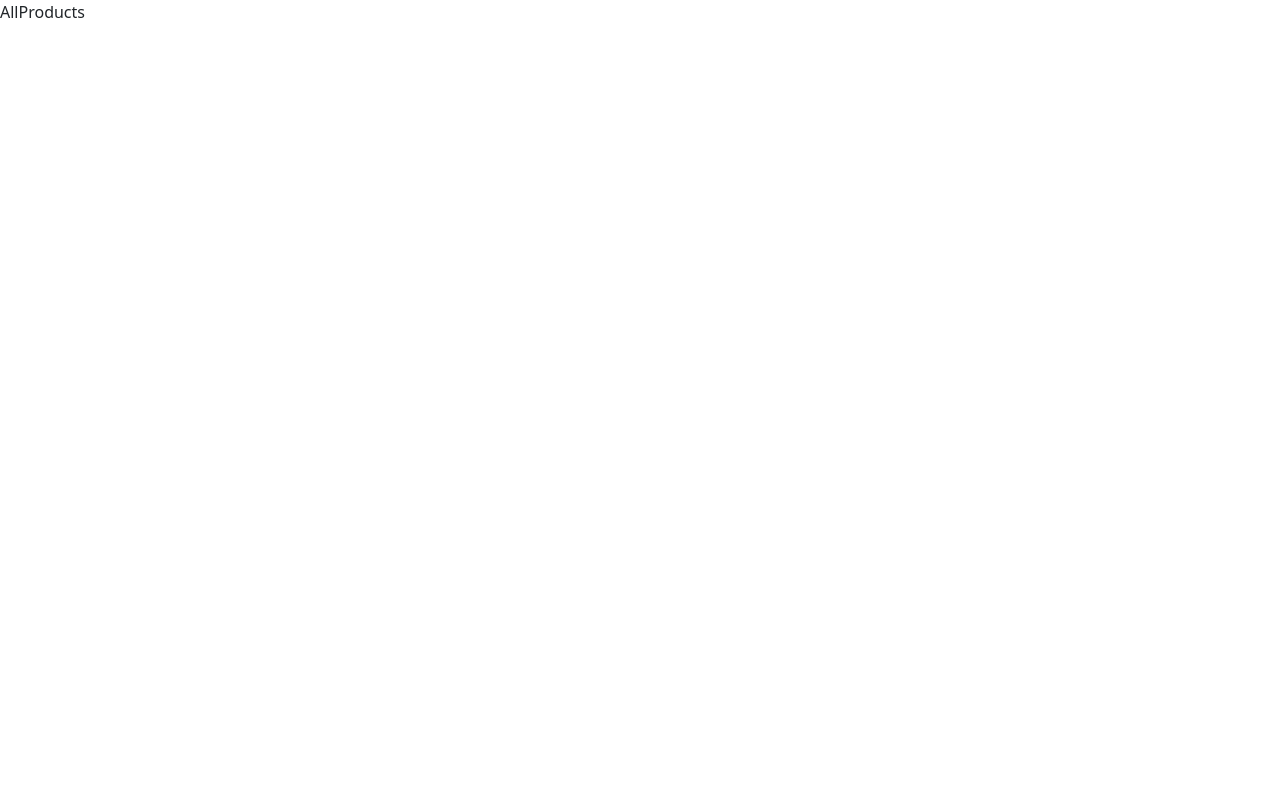
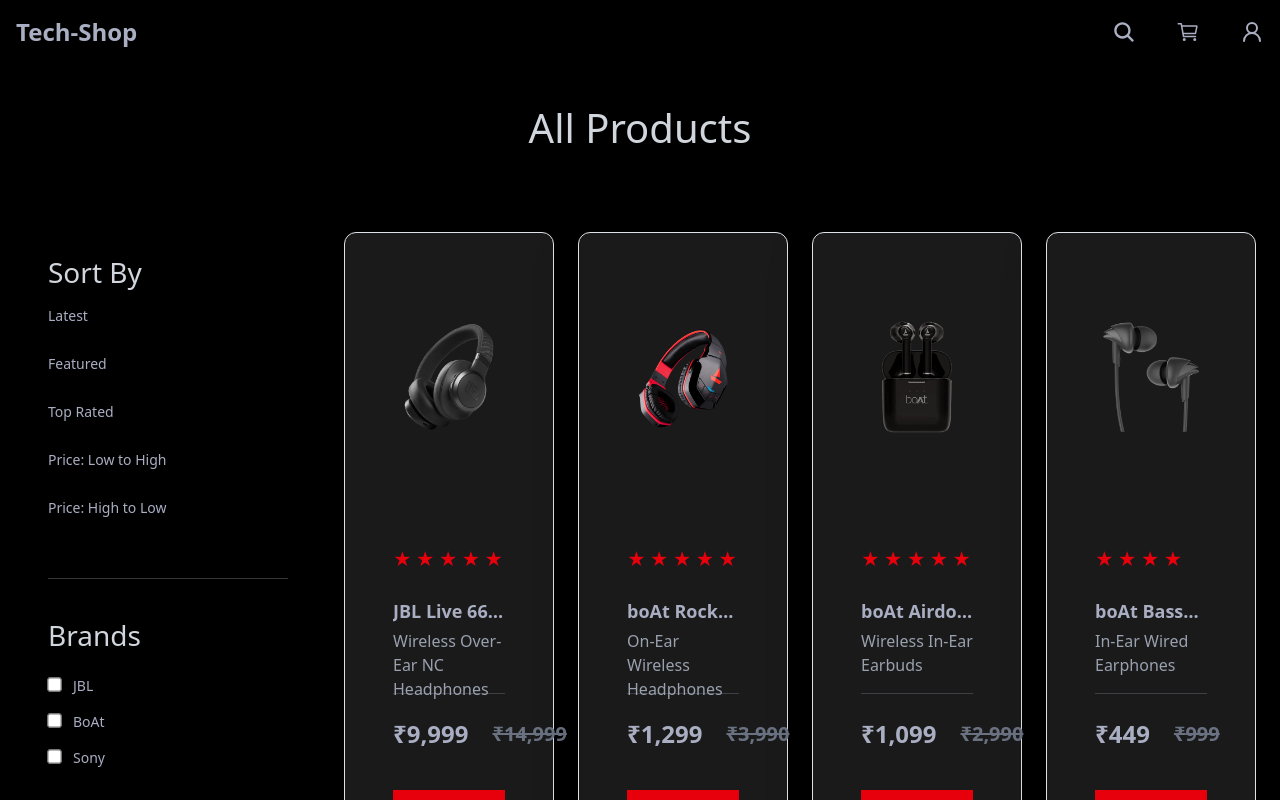
Before and after one commit to AnanthaSayanam17/tech-shop, a React (Vite) app: page /products in a window 1280 px wide. Shown: the top 800 px of the page. Built offline with nearby package versions, Linux system fonts and the light colour scheme.

Commit message:
All Products Page

```diff
--- /dev/null
+++ b/src/Components/AllProduct.jsx
@@ -0,0 +1,236 @@
+import React, { useMemo, useState } from "react";
+import productsData from "../data/productsData";
+import TopProduct from "../Components/TopProduct";
+import { Link } from "react-router-dom";
+
+const AllProduct = () => {
+  const [sortBy, setSortBy] = useState("");
+  const [selectedBrands, setSelectedBrands] = useState([]);
+  const [selectedCategories, setSelectedCategories] = useState([]);
+  const [priceRange, setPriceRange] = useState(19990);
+  const [sidebarOpen, setSidebarOpen] = useState(false);
+
+  const handleCheckboxChange = (value, setter, state) => {
+    setter(
+      state.includes(value)
+        ? state.filter((item) => item !== value)
+        : [...state, value]
+    );
+  };
+
+  const filteredProducts = useMemo(() => {
+    let filtered = [...productsData];
+    if (selectedBrands.length) {
+      filtered = filtered.filter((p) =>
+        selectedBrands.includes(p.brand.toLowerCase())
+      );
+    }
+    if (selectedCategories.length) {
+      filtered = filtered.filter((p) =>
+        selectedCategories.includes(p.category.toLowerCase())
+      );
+    }
+    filtered = filtered.filter((p) => p.finalPrice <= priceRange);
+
+    switch (sortBy) {
+      case "latest":
+        filtered.sort((a, b) => b.id - a.id);
+        break;
+      case "featured":
+        filtered = filtered.filter((p) => p.tag === "hero-product");
+        break;
+      case "top-rated":
+        filtered = filtered.filter((p) => p.rateCount === 5);
+        break;
+      case "low-high":
+        filtered.sort((a, b) => a.finalPrice - b.finalPrice);
+        break;
+      case "high-low":
+        filtered.sort((a, b) => b.finalPrice - a.finalPrice);
+        break;
+      default:
+        break;
+    }
+    return filtered;
+  }, [sortBy, selectedBrands, selectedCategories, priceRange]);
+
+  return (
+    <div className="min-h-screen bg-black text-gray-300 px-4 sm:px-6 lg:px-10 py-10">
+      <h1
+        className="text-center text-3xl font-bold mb-8"
+        style={{ marginBottom: "5rem" }}
+      >
+        All Products
+      </h1>
+      <div className="lg:hidden mb-6 flex justify-end">
+        <button
+          onClick={() => setSidebarOpen(true)}
+          className="bg-red-600 text-white px-6 py-2 rounded-full font-medium shadow-lg hover:bg-red-700 transition-all"
+        >
+          Sort & Filter
+        </button>
+      </div>
+      <div className="flex gap-8">
+        <aside
+          className={`fixed inset-0 z-50 bg-black bg-opacity-95 p-6 overflow-y-auto transform transition-transform duration-300
+            lg:relative lg:translate-x-0 lg:block
+            ${sidebarOpen ? "translate-x-0" : "-translate-x-full"}
+            w-72 h-full lg:h-[80vh] shadow-2xl lg:shadow-none lg:sticky lg:top-20`}
+        >
+          <div className="flex justify-end lg:hidden mb-4">
+            <button
+              onClick={() => setSidebarOpen(false)}
+              className="text-white text-3xl font-light hover:text-red-600"
+            >
+              ×
+            </button>
+          </div>
+
+          <style>
+            {`
+              aside::-webkit-scrollbar { width: 6px; }
+              aside::-webkit-scrollbar-track { background: #1a1a1a; }
+              aside::-webkit-scrollbar-thumb { background-color: #333; border-radius: 10px; }
+            `}
+          </style>
+
+          <div className="flex flex-col gap-6">
+            <div className="flex flex-col gap-1">
+              <h3 className="text-xs text-gray-400 font-medium text-left">
+                Sort By
+              </h3>
+              {[
+                ["latest", "Latest"],
+                ["featured", "Featured"],
+                ["top-rated", "Top Rated"],
+                ["low-high", "Price: Low to High"],
+                ["high-low", "Price: High to Low"],
+              ].map(([value, label]) => (
+                <p
+                  key={value}
+                  onClick={() => {
+                    setSortBy(value);
+                    if (window.innerWidth < 1024) setSidebarOpen(false);
+                  }}
+                  className={`text-sm cursor-pointer transition-colors py-1 ${
+                    sortBy === value
+                      ? "text-red-600 font-semibold"
+                      : "text-[#a9aec2] hover:text-red-600"
+                  }`}
+                >
+                  {label}
+                </p>
+              ))}
+            </div>
+
+            <hr className="border-gray-800" />
+
+            <div className="flex flex-col gap-3">
+              <h3 className="text-xs text-gray-400 font-medium text-left">
+                Brands
+              </h3>
+              {["JBL", "BoAt", "Sony"].map((brand) => (
+                <label
+                  key={brand}
+                  className="flex items-center gap-3 cursor-pointer text-sm text-[#a9aec2] hover:text-red-600 transition-colors"
+                >
+                  <input
+                    type="checkbox"
+                    checked={selectedBrands.includes(brand.toLowerCase())}
+                    onChange={() =>
+                      handleCheckboxChange(
+                        brand.toLowerCase(),
+                        setSelectedBrands,
+                        selectedBrands
+                      )
+                    }
+                    className="accent-red-600 scale-110"
+                  />
+                  <span className="ml-3">{brand}</span>
+                </label>
+              ))}
+            </div>
+
+            <hr className="border-gray-800" />
+
+            <div className="flex flex-col gap-3">
+              <h3 className="text-xs text-gray-400 font-medium text-left">
+                Category
+              </h3>
+              {["headphones", "earphones", "earbuds", "neckbands"].map(
+                (cat) => (
+                  <label
+                    key={cat}
+                    className="flex items-center gap-3 cursor-pointer text-sm text-[#a9aec2] hover:text-red-600 transition-colors"
+                  >
+                    <input
+                      type="checkbox"
+                      checked={selectedCategories.includes(cat)}
+                      onChange={() =>
+                        handleCheckboxChange(
+                          cat,
+                          setSelectedCategories,
+                          selectedCategories
+                        )
+                      }
+                      className="accent-red-600 scale-110"
+                    />
+                    <span className="capitalize ml-3">{cat}</span>
+                  </label>
+                )
+              )}
+            </div>
+
+            <hr className="border-gray-800" />
+
+            <div className="flex flex-col gap-3">
+              <h3 className="text-xs text-gray-400 font-medium text-left">
+                Price
+              </h3>
+              <span className="text-sm font-semibold text-white">
+                Under ₹{priceRange.toLocaleString()}
+              </span>
+              <input
+                type="range"
+                min="449"
+                max="19990"
+                step="100"
+                value={priceRange}
+                onChange={(e) => setPriceRange(Number(e.target.value))}
+                className="w-full accent-red-600 cursor-pointer"
+              />
+            </div>
+            <button
+              onClick={() => setSidebarOpen(false)}
+              className="lg:hidden mt-4 bg-red-600 text-white py-2 rounded font-bold"
+            >
+              Apply Filters
+            </button>
+          </div>
+        </aside>
+        <div className="flex-1">
+          {filteredProducts.length === 0 ? (
+            <p className="text-center text-gray-400">No products found</p>
+          ) : (
+            <div className="grid gap-6 grid-cols-1 sm:grid-cols-2 md:grid-cols-3 xl:grid-cols-4">
+              {filteredProducts.map((product) => (
+                <Link
+                  key={product.id}
+                  to={`/product/${product.id}`}
+                  style={{
+                    textDecoration: "none",
+                    color: "rgb(169, 174, 194)",
+                  }}
+                >
+                  <TopProduct product={product} />
+                </Link>
+              ))}
+            </div>
+          )}
+        </div>
+      </div>
+    </div>
+  );
+};
+
+export default AllProduct;
--- a/src/Components/Hero.jsx
+++ b/src/Components/Hero.jsx
@@ -3,8 +3,6 @@
 import "slick-carousel/slick/slick.css";
 import "slick-carousel/slick/slick-theme.css";
 import Slider1 from "./Slider1";
-import Slider2 from "./Slider2";
-import Slider3 from "./Slider3";
 import productsData from "../data/productsData";
 
 export default function Hero() {
@@ -37,12 +35,12 @@
         </div>
         {heroProducts[1] && (
           <div className="outline-none">
-            <Slider2 product={heroProducts[1]} />
+            <Slider1 product={heroProducts[1]} />
           </div>
         )}
         {heroProducts[2] && (
           <div className="outline-none">
-            <Slider3 product={heroProducts[2]} />
+            <Slider1 product={heroProducts[2]} />
           </div>
         )}
       </Slider>
--- a/src/Components/Navbar.jsx
+++ b/src/Components/Navbar.jsx
@@ -73,7 +73,10 @@
               }}
             />
             <Link to="/cart" className="relative">
-              <IoCartOutline className="cursor-pointer text-2xl" />
+              <IoCartOutline
+                className="cursor-pointer text-2xl"
+                style={{ color: "rgb(169, 174, 194)" }}
+              />
               {cartCount > 0 && (
                 <span className="absolute -top-1 -right-1 bg-red-600 text-white text-xs w-5 h-5 flex items-center justify-center rounded-full font-bold">
                   {cartCount}
--- a/src/Components/TopProduct.jsx
+++ b/src/Components/TopProduct.jsx
@@ -58,10 +58,10 @@
       <hr className="m-0 mb-4 border-gray-700" />
 
       <div className="flex items-center gap-4 mb-4">
-        <p className="font-bold text-xl ">
+        <p className="font-bold text-2xl ">
           ₹{product.finalPrice?.toLocaleString()}
         </p>
-        <p className="font-semibold text-sm line-through text-gray-500">
+        <p className="font-semibold text-xl line-through text-gray-500">
           ₹{product.originalPrice?.toLocaleString()}
         </p>
       </div>
--- a/src/Pages/AllProducts.jsx
+++ b/src/Pages/AllProducts.jsx
@@ -1,7 +1,22 @@
 import React from "react";
+import Navbar from "../Components/Navbar";
+import Footer from "../Components/Footer";
+import AllProduct from "../Components/AllProduct";
 
 const AllProducts = () => {
-  return <div>AllProducts</div>;
+  return (
+    <div
+      style={{
+        backgroundColor: "rgb(20, 20, 20)",
+        color: "rgb(169, 174, 194)",
+        overflowX: "hidden",
+      }}
+    >
+      <Navbar />
+      <AllProduct />
+      <Footer />
+    </div>
+  );
 };
 
 export default AllProducts;
--- a/src/Pages/DetailsPage.jsx
+++ b/src/Pages/DetailsPage.jsx
@@ -1,6 +1,6 @@
 import React from "react";
-import { useParams } from "react-router-dom"; // Import useParams to get the ID
-import productsData from "../data/productsData"; // Import data
+import { useParams } from "react-router-dom";
+import productsData from "../data/productsData";
 import Navbar from "../Components/Navbar";
 import Footer from "../Components/Footer";
 import DetailProduct from "../Components/DetailProduct";
```
Also changed, not shown: src/Components/Slider1.jsx (+12 -1 lines), src/Components/Slider2.jsx (+12 -1 lines), src/Components/Slider3.jsx (+12 -1 lines), src/Components/TopProducts.jsx (+2 -9 lines).
